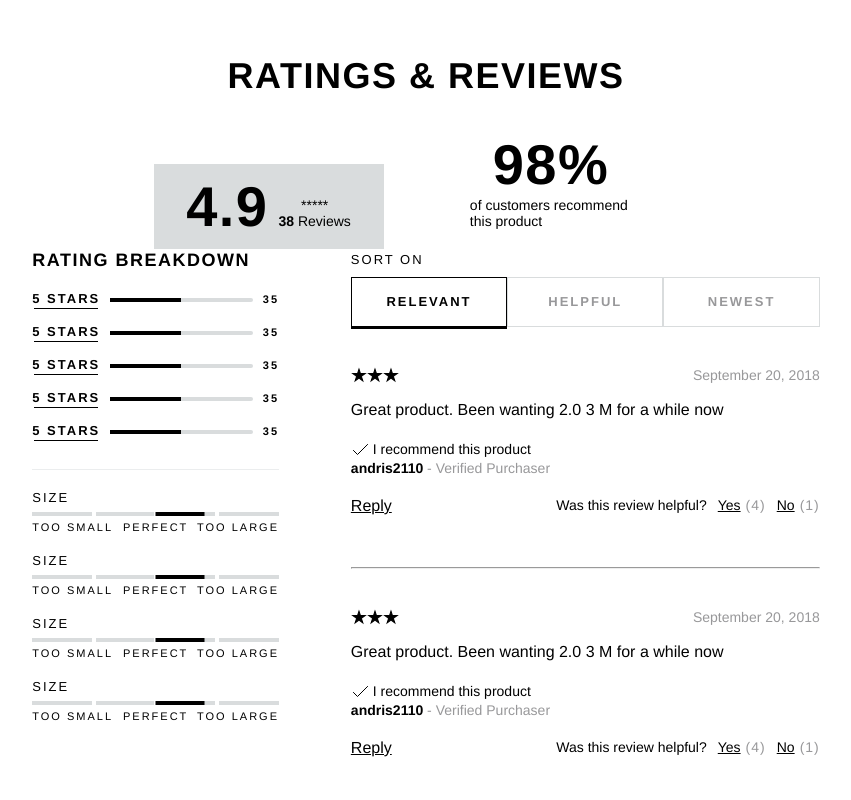
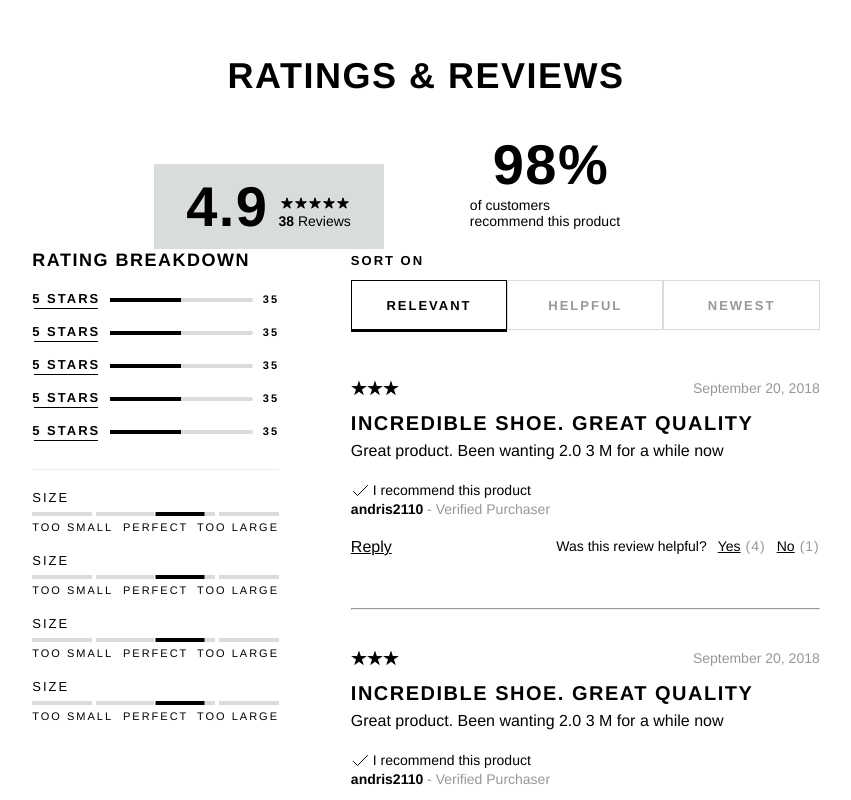
Before and after one commit to mchiang88/matthew-module, a React app: page / in a window 1280 px wide. Shown: the top 800 px of the page, without its empty margins (214-1065 px from the left). Built offline with nearby package versions, Linux system fonts and the light colour scheme; the HTML template or start-up script is replaced by a standard one.

Commit message:
Added some more CSS stuff

```diff
--- a/client/src/components/App.jsx
+++ b/client/src/components/App.jsx
@@ -21,7 +21,7 @@ class App extends React.Component {
           <OverallRating />
           <div className="percentage">
             <div className="percent">98%</div>
-            <div className="customersRec">of customers recommend this product</div>
+            <div className="customersRec">of customers <br /> recommend this product</div>
           </div>
         </div>
         <div className="container3">
--- a/client/src/components/Comment.jsx
+++ b/client/src/components/Comment.jsx
@@ -13,7 +13,9 @@ const Comment = props => (
       </div>
       <div className="date">September 20, 2018</div>
     </div>
-    <div className="commentHeader" />
+    <div className="commentHeader">
+      Incredible Shoe. Great Quality
+    </div>
     <div className="commentBody">Great product. Been wanting 2.0 3 M for a while now</div>
     <div className="recommend">
       <CheckMark />
--- a/client/src/components/OverallRating.jsx
+++ b/client/src/components/OverallRating.jsx
@@ -1,11 +1,18 @@
 import React from 'react';
 import '../css/OverallRating.css';
+import Star from './Star';
 
 const OverallRating = props => (
   <div className="overallRating">
     <div className="ratingNumber">4.9</div>
     <div className="container2">
-      <div className="ratingStars">*****</div>
+      <div className="ratingStars">
+        <Star />
+        <Star />
+        <Star />
+        <Star />
+        <Star />
+      </div>
       <span className="reviewNumber">
         <strong>38</strong> Reviews
       </span>
--- a/client/src/css/Comment.css
+++ b/client/src/css/Comment.css
@@ -105,3 +105,16 @@ hr {
   color: #98989a;
   margin-bottom: 40px;
 }
+
+.commentHeader {
+  font-size: 20px;
+  line-height: 18px;
+  margin-bottom: 10px;
+  font-family: 'Adineue PRO kz',Helvetica,Arial,sans-serif;
+  font-weight: 600;
+  font-style: normal;
+  text-transform: uppercase;
+  letter-spacing: 1.5px;
+  clear: both;
+  text-align: left;
+}
```
